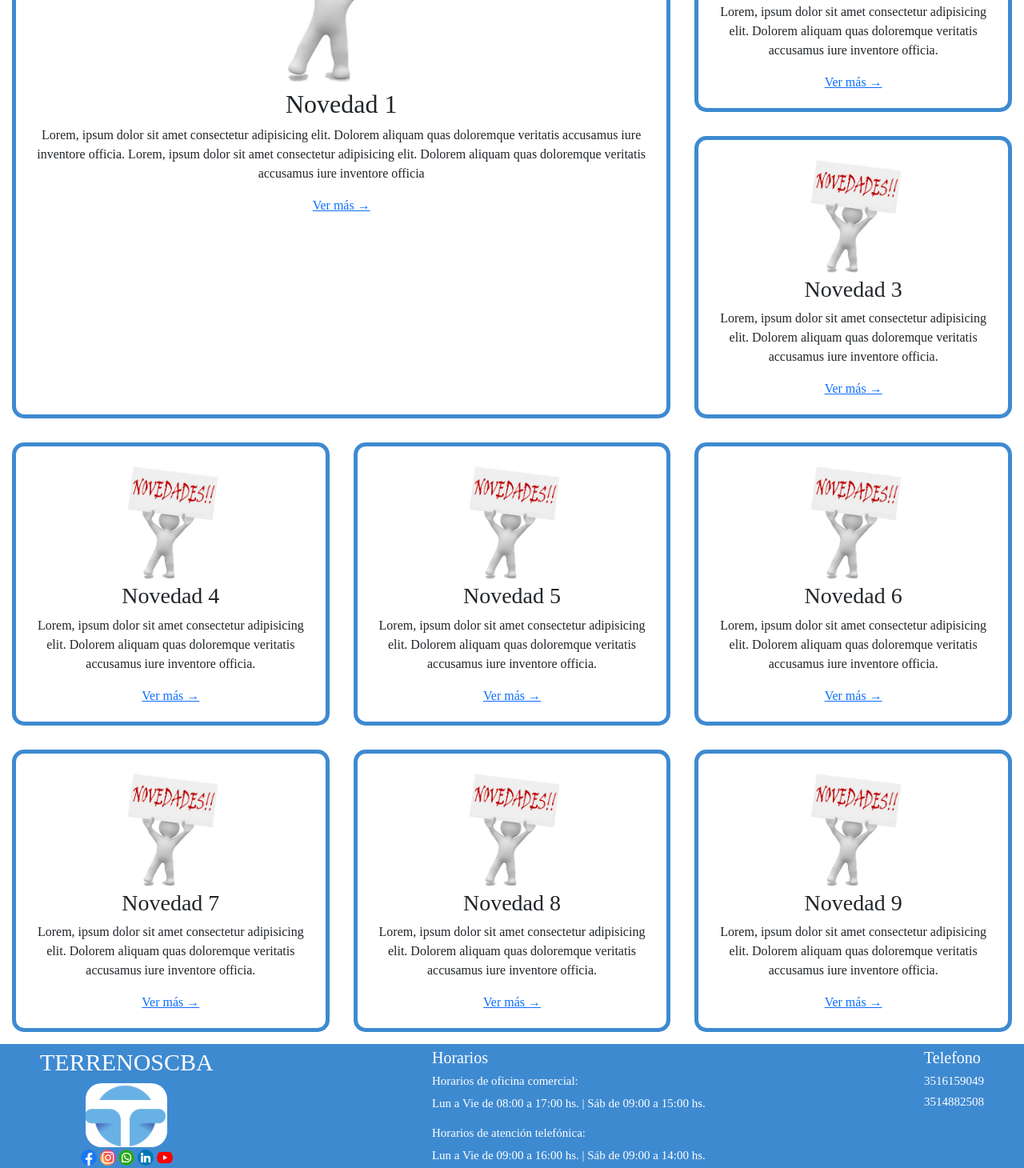
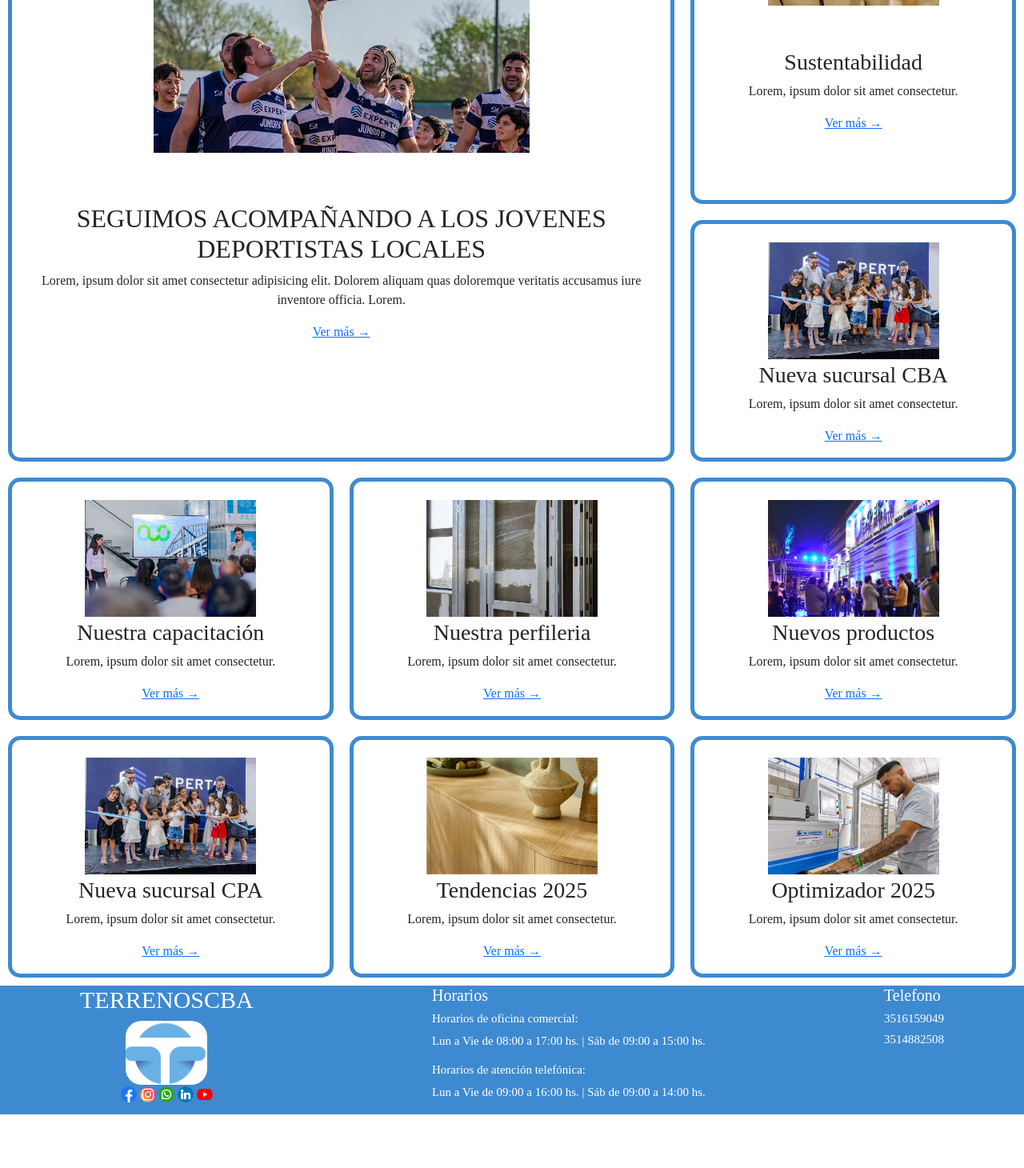
Before and after one commit to mcherini/comision-73315, a website: page pages/novedades.html in a window 1280 px wide. Shown: the part 463-1923 px from the top of the page at 80% size. After the commit the page ends 1856 px from the top, so only its background shows below. Drawn offline with nearby package versions, Linux system fonts and the light colour scheme.

Commit message:
correciones ultimas prof gabriel

```diff
--- a/pages/novedades.html
+++ b/pages/novedades.html
@@ -44,70 +44,61 @@
         <section class="novedades_grid">
 
             <div class="novedad_principal">
-                <img src="../img/novedades.jpg" alt="novedades">
-                <h2>Novedad 1</h2>
+                <img src="../img/novedad1rugby.jpg" alt="novedades">
+                <h2>SEGUIMOS ACOMPAÑANDO A LOS JOVENES DEPORTISTAS LOCALES</h2>
                 <p>Lorem, ipsum dolor sit amet consectetur adipisicing elit. Dolorem aliquam quas doloremque veritatis
-                    accusamus iure inventore officia. Lorem, ipsum dolor sit amet consectetur adipisicing elit. Dolorem
-                    aliquam quas doloremque veritatis accusamus iure inventore officia</p>
+                    accusamus iure inventore officia. Lorem. </p>
                 <a class="auto" href="./Novedades.html"> Ver más →</a>
             </div>
 
             <div class="novedad_secundaria">
-                <img src="../img/novedades.jpg" alt="novedades">
-                <h3>Novedad 2</h3>
-                <p>Lorem, ipsum dolor sit amet consectetur adipisicing elit. Dolorem aliquam quas doloremque veritatis
-                    accusamus iure inventore officia.</p>
+                <img src="../img/novedad2sustentabilidad.jpg" alt="novedades">
+                <h3>Sustentabilidad</h3>
+                <p>Lorem, ipsum dolor sit amet consectetur. </p>
                 <a class="auto" href="./Novedades.html"> Ver más →</a>
             </div>
 
             <div class="novedad_secundaria">
-                <img src="../img/novedades.jpg" alt="novedades">
-                <h3>Novedad 3</h3>
-                <p>Lorem, ipsum dolor sit amet consectetur adipisicing elit. Dolorem aliquam quas doloremque veritatis
-                    accusamus iure inventore officia.</p>
+                <img src="../img/novedad3inaugu.jpg" alt="novedades" >
+                <h3>Nueva sucursal CBA</h3>
+                <p>Lorem, ipsum dolor sit amet consectetur.</p>
                 <a class="auto" href="./Novedades.html"> Ver más →</a>
             </div>
 
             <div class="novedad_secundaria">
-                <img src="../img/novedades.jpg" alt="novedades">
-                <h3>Novedad 4</h3>
-                <p>Lorem, ipsum dolor sit amet consectetur adipisicing elit. Dolorem aliquam quas doloremque veritatis
-                    accusamus iure inventore officia.</p>
+                <img src="../img/novedad4capacitacion.jpg" alt="novedades">
+                <h3>Nuestra capacitación</h3>
+                <p>Lorem, ipsum dolor sit amet consectetur.</p>
                 <a class="auto" href="./Novedades.html"> Ver más →</a>
             </div>
             <div class="novedad_secundaria">
-                <img src="../img/novedades.jpg" alt="novedades">
-                <h3>Novedad 5</h3>
-                <p>Lorem, ipsum dolor sit amet consectetur adipisicing elit. Dolorem aliquam quas doloremque veritatis
-                    accusamus iure inventore officia.</p>
+                <img src="../img/novedad5consejo.jpg" alt="novedades">
+                <h3>Nuestra perfileria</h3>
+                <p>Lorem, ipsum dolor sit amet consectetur.</p>
                 <a class="auto" href="./Novedades.html"> Ver más →</a>
             </div>
             <div class="novedad_secundaria">
-                <img src="../img/novedades.jpg" alt="novedades">
-                <h3>Novedad 6</h3>
-                <p>Lorem, ipsum dolor sit amet consectetur adipisicing elit. Dolorem aliquam quas doloremque veritatis
-                    accusamus iure inventore officia.</p>
+                <img src="../img/novedad6expo.jpg" alt="novedades">
+                <h3>Nuevos productos</h3>
+                <p>Lorem, ipsum dolor sit amet consectetur.</p>
                 <a class="auto" href="./Novedades.html"> Ver más →</a>
             </div>
             <div class="novedad_secundaria">
-                <img src="../img/novedades.jpg" alt="novedades">
-                <h3>Novedad 7</h3>
-                <p>Lorem, ipsum dolor sit amet consectetur adipisicing elit. Dolorem aliquam quas doloremque veritatis
-                    accusamus iure inventore officia.</p>
+                <img src="../img/novedad7inaugu.jpg" alt="novedades">
+                <h3>Nueva sucursal CPA</h3>
+                <p>Lorem, ipsum dolor sit amet consectetur.</p>
                 <a class="auto" href="./Novedades.html"> Ver más →</a>
             </div>
             <div class="novedad_secundaria">
-                <img src="../img/novedades.jpg" alt="novedades">
-                <h3>Novedad 8</h3>
-                <p>Lorem, ipsum dolor sit amet consectetur adipisicing elit. Dolorem aliquam quas doloremque veritatis
-                    accusamus iure inventore officia.</p>
+                <img src="../img/novedad8tendencias.png" alt="novedades">
+                <h3>Tendencias 2025</h3>
+                <p>Lorem, ipsum dolor sit amet consectetur.</p>
                 <a class="auto" href="./Novedades.html"> Ver más →</a>
             </div>
             <div class="novedad_secundaria">
-                <img src="../img/novedades.jpg" alt="novedades">
-                <h3>Novedad 9</h3>
-                <p>Lorem, ipsum dolor sit amet consectetur adipisicing elit. Dolorem aliquam quas doloremque veritatis
-                    accusamus iure inventore officia.</p>
+                <img src="../img/novedad9corte.jpg" alt="novedades">
+                <h3>Optimizador 2025</h3>
+                <p>Lorem, ipsum dolor sit amet consectetur.</p>
                 <a class="auto" href="./Novedades.html"> Ver más →</a>
             </div>
 
--- a/scss/base/_querys.scss
+++ b/scss/base/_querys.scss
@@ -1,5 +1,4 @@
-@media screen and (max-width:1000px) {
-
+@media screen and (max-width: 1056px) {
   .proyectos_c div img {
     width: 130px;
     height: 65px;
@@ -13,13 +12,13 @@
     width: 420px;
     height: 315px;
   }
-
+  .novedad_secundaria{
+    p{display: none;}
 
   }
+}
 
-@media screen and (max-width:865px) {
-
-
+@media screen and (max-width: 865px) {
   .proyectos_c div img {
     width: 130px;
     height: 65px;
@@ -28,8 +27,7 @@
   .principal_img {
     display: none;
   }
-    .principal_c
-    {
+  .principal_c {
     font-size: 15px;
   }
 
@@ -37,77 +35,44 @@
     width: 294px;
     height: 220px;
   }
-
-
-}
-
-
-
-
-@media screen and (max-width:760px) {
-
-
-
-
   footer {
-
     display: block;
     text-align: center;
   }
+}
 
+@media screen and (max-width: 790px) {
   .novedad_principal {
     grid-row: span 2;
     grid-column: span 2;
   }
 
 
-    .novedad_principal img {
-
-        height: 150px;
-        width: 150px;
-    }
 
   .novedades_grid {
-
     grid-template-columns: 1fr 1fr;
-
-
   }
 
   .historia_video iframe {
     width: 448px;
     height: 252px;
   }
-
-
-
 }
 
-@media screen and (max-width:680px) {
+@media screen and (max-width: 680px) {
   .contacto_c {
     display: block;
     justify-self: center;
   }
-
-
 }
 
-
-
-@media screen and (max-width:480px) {
-
+@media screen and (max-width: 550px) {
   .novedades_grid {
-
     display: block;
-
-
   }
 
   .historia_video iframe {
     width: 313px;
     height: 176px;
   }
-
-
-
 }
--- a/scss/componentes/_footer.scss
+++ b/scss/componentes/_footer.scss
@@ -5,7 +5,8 @@ footer {
   display: flex;
   font-size: 15px !important;
   justify-content: space-between;
-  padding: 5px 50px;
+  padding-left:100px;
+  padding-right: 100px;
   h2 {
     font-size: 30px;
   }
--- a/scss/componentes/_main.scss
+++ b/scss/componentes/_main.scss
@@ -64,28 +64,26 @@
 .novedades_grid {
   display: grid;
   grid-template-columns: 1fr 1fr 1fr;
-  grid-template-rows: auto;
+  grid-template-rows: max-content;
   div {
     text-align: center;
     border: 5px solid rgb(62, 138, 209);
     border-radius: 15px;
-    margin: 15px;
+    margin: 10px;
     padding: 20px;
   }
 }
 .novedad_principal {
   grid-row: span 2;
   grid-column: span 2;
-  img {
-    height: 300px;
-    width: 300px;
-  }
+  img{width: 60%; height: 60%; object-fit: contain;}
+  overflow: hidden;
+
 }
 .novedad_secundaria {
-  img {
-    height: 150px;
-    width: 150px;
-  }
+  img{width: 60%; height: 60%; object-fit: contain;}
+  overflow: hidden;
+
 }
 
 .contacto_c {
```
Also changed, not shown: pages/quienessomos.html (+1 -1 lines), css/estilos.css, img/novedad1rugby.jpg (added), img/novedad2sustentabilidad.jpg (added), img/novedad3inaugu.jpg (added), img/novedad4capacitacion.jpg (added), img/novedad5consejo.jpg (added), img/novedad6expo.jpg (added), img/novedad7inaugu.jpg (added), img/novedad8tendencias.png (added), img/novedad9corte.jpg (added), 1 other file. Lines whose indentation alone changed are shown as unchanged.
